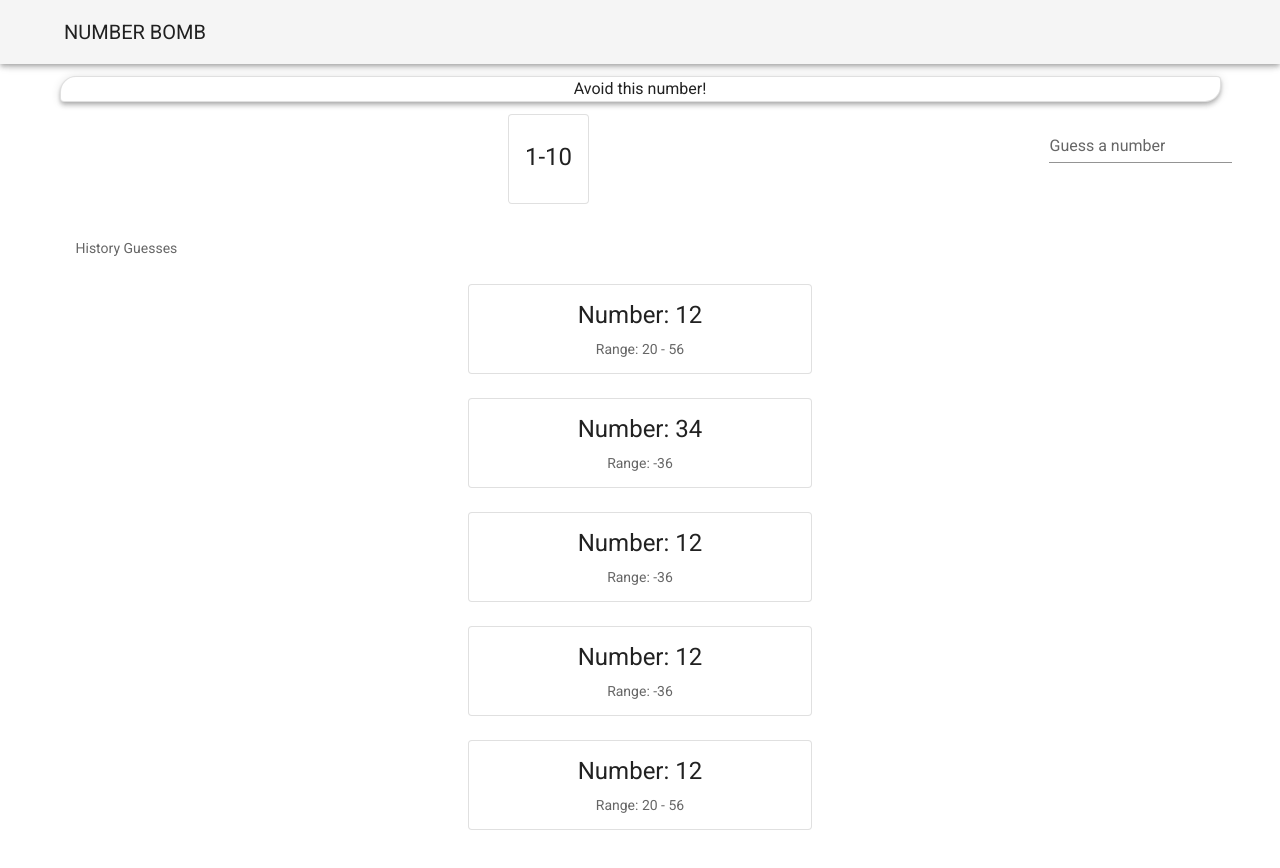
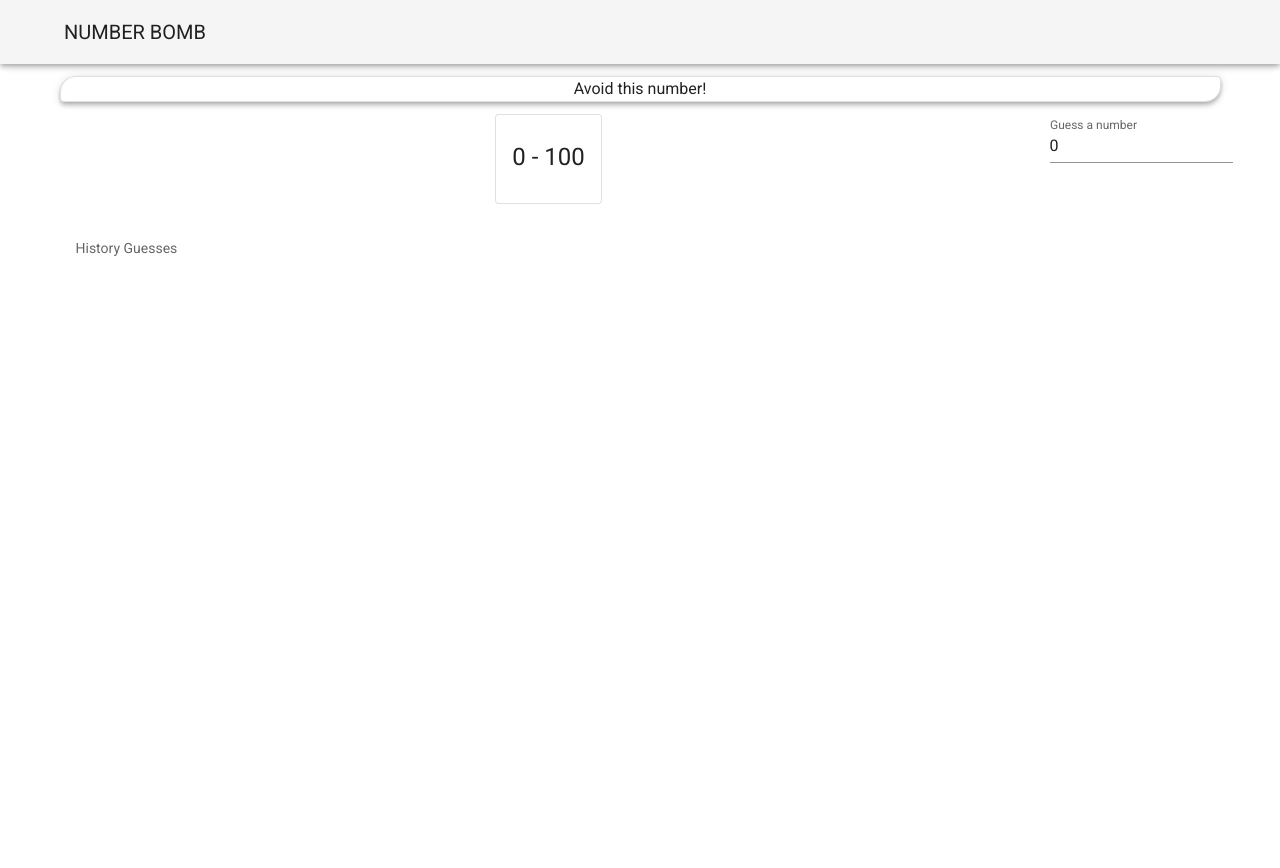
Before and after one commit to caclairechen/number-bomb, a Vue app: page / in a window 1280 px wide. Shown: the top 868 px of the page. After the commit the page ends 800 px from the top, so only its background shows below. Built offline with nearby package versions, Linux system fonts and the light colour scheme.

Commit message:
feat: playable with simple logics

```diff
--- a/src/components/Input.vue
+++ b/src/components/Input.vue
@@ -3,6 +3,9 @@
     <v-text-field
       label="Guess a number"
       hide-details="auto"
+      :value="number"
+      @input="updateInput"
+      @keydown.enter="confirmInput"
     ></v-text-field>
   </div>
 </template>
@@ -15,6 +18,18 @@ export default {
 
   components: {},
 
-  data: () => ({}),
+  data: () => ({
+    number: 0,
+  }),
+
+  methods: {
+    updateInput(number) {
+      this.number = number;
+    },
+    confirmInput() {
+      this.$emit("guess-a-number", this.number);
+      this.number = 0;
+    },
+  },
 };
 </script>
--- a/src/components/MainPage.vue
+++ b/src/components/MainPage.vue
@@ -2,13 +2,16 @@
   <v-container>
     <v-row class="text-center">
       <v-col cols="12" height="200">
-        <v-card id="card-1" elevation="4" outlined shaped>
+        <v-card id="card-1" elevation="4" outlined shaped v-if="!gameOver">
           Avoid this number!
+        </v-card>
+        <v-card id="card-1" elevation="4" outlined shaped v-else>
+          You lose... The number is {{ this.bomb }}
         </v-card>
       </v-col>
 
-      <Range/>
-      <Input/>
+      <Range v-bind:min="min" v-bind:max="max" />
+      <Input v-on:guess-a-number="guessNumber" />
       <HistoryList v-bind:historyList="items" />
     </v-row>
   </v-container>
@@ -25,32 +28,35 @@ export default {
   components: {
     HistoryList,
     Range,
-    Input
+    Input,
   },
 
   data: () => ({
-    items: [
-      {
-        number: 12,
-        range: "20 - 56",
-      },
-      {
-        number: 34,
-        range: 20 - 56,
-      },
-      {
-        number: 12,
-        range: 20 - 56,
-      },
-      {
-        number: 12,
-        range: 20 - 56,
-      },
-      {
-        number: 12,
-        range: "20 - 56",
-      },
-    ],
+    items: [],
+    min: 0,
+    max: 100,
+    bomb: 89,
+    gameOver: false,
   }),
+
+  methods: {
+    guessNumber(number) {
+      if (number == this.bomb) {
+        this.gameOver = true;
+        return;
+      }
+
+      if (number > this.bomb) {
+        this.max = number;
+      } else {
+        this.min = number;
+      }
+
+      this.items.push({
+        number: number,
+        range: `${this.min} - ${this.max}`,
+      });
+    },
+  },
 };
 </script>
--- a/src/components/Range.vue
+++ b/src/components/Range.vue
@@ -3,7 +3,7 @@
     <v-list-item three-line>
       <v-list-item-content>
         <v-list-item-title class="text-h5 mb-1">
-            1-10
+          {{ min }} - {{ max }}
         </v-list-item-title>
       </v-list-item-content>
     </v-list-item>
@@ -14,7 +14,7 @@
 export default {
   name: "Range",
 
-  props: [""],
+  props: ["min", "max"],
 
   components: {},
 
```
